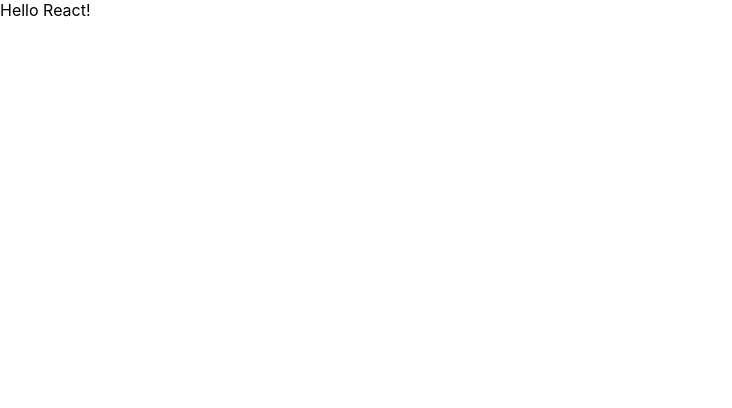
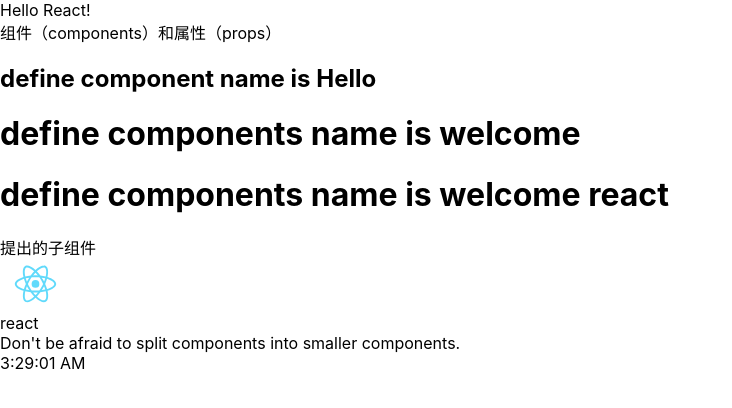
Before and after one commit to glinaini/react-doc, a React (Create React App) app: page /componentsAndProps in a window 1280 px wide. Shown: the top 408 px of the page, without its empty margins (0-732 px from the left). Built offline with nearby package versions, Linux system fonts and the light colour scheme.

Commit message:
组件和元素渲染

```diff
--- /dev/null
+++ b/src/1-4-componentsAndProps/extracting.js
@@ -0,0 +1,43 @@
+// 提取出来得组件
+import React, { PureComponent, Fragment } from "react";
+
+function AuthorInfo(props) {
+  // 提取用户信息
+  return (
+    <div className="UserInfo">
+      <img
+        className="Avatar"
+        src={props.author.avatarUrl}
+        alt={props.author.name}
+        style={{ height: "50px" }}
+      />
+      <div className="UserInfo-name">{props.author.name}</div>
+    </div>
+  );
+}
+
+class Extracting extends PureComponent {
+  render() {
+    const { author, text, date } = this.props;
+    return (
+      <Fragment>
+        <div>提出的子组件</div>
+        <div className="comment">
+          {/* <div className="userInfo">
+            <img
+              className="Avatar"
+              src={author.avatarUrl}
+              style={{ height: "50px" }}
+            />
+            <div className="UserInfo-name">{author.name}</div>
+          </div> */}
+          <AuthorInfo author={author} />
+          <div className="comment-text">{text}</div>
+          <div className="comment-date">{date}</div>
+        </div>
+      </Fragment>
+    );
+  }
+}
+
+export default Extracting;
--- /dev/null
+++ b/src/1-4-componentsAndProps/index.js
@@ -0,0 +1,42 @@
+import React, { PureComponent, Fragment } from "react";
+import Extracting from "./extracting";
+import avatarImg from "../logo.svg";
+
+// 定义组件
+function Welcome(props) {
+  return <h1>define components name is {props.name}</h1>;
+}
+
+class Hello extends PureComponent {
+  render() {
+    const { name } = this.props;
+    return <h2>define component name is {name}</h2>;
+  }
+}
+
+const world = <Welcome name="welcome react" />;
+
+const author = {
+  avatarUrl: avatarImg,
+  name: "react"
+};
+
+class ComponentsAndProps extends PureComponent {
+  render() {
+    return (
+      <Fragment>
+        <div>组件（components）和属性（props）</div>
+        <Hello name="Hello" />
+        <Welcome name="welcome" />
+        {world}
+        <Extracting
+          author={author}
+          text="Don't be afraid to split components into smaller components."
+          date={new Date().toLocaleTimeString()}
+        />
+      </Fragment>
+    );
+  }
+}
+
+export default ComponentsAndProps;
--- a/src/App.js
+++ b/src/App.js
@@ -5,6 +5,7 @@
 import HelloWord from "./1-HelloWord";
 import IntroducingJSX from "./1-2-IntroducingJSX";
 import RenderingElement from "./1-3-RenderingElements";
+import componentsAndProps from "./1-4-componentsAndProps";
 import ErrorBoundaries from "./2-24-ErrorBoundaries";
 
 class App extends Component {
@@ -15,6 +16,7 @@
           <Route path="/" component={HelloWord} />
           <Route path="/IntroducingJSX/" component={IntroducingJSX} />
           <Route path="/RenderingElement/" component={RenderingElement} />
+          <Route path="/componentsAndProps/" component={componentsAndProps} />
         </ErrorBoundaries>
       </Router>
     );
```
